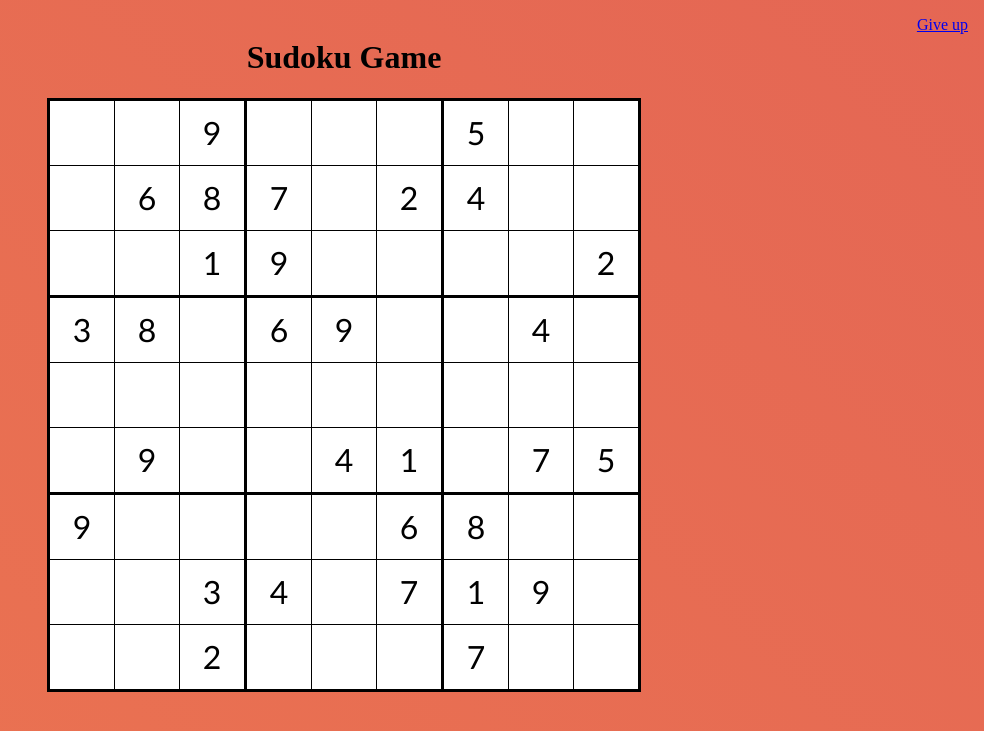
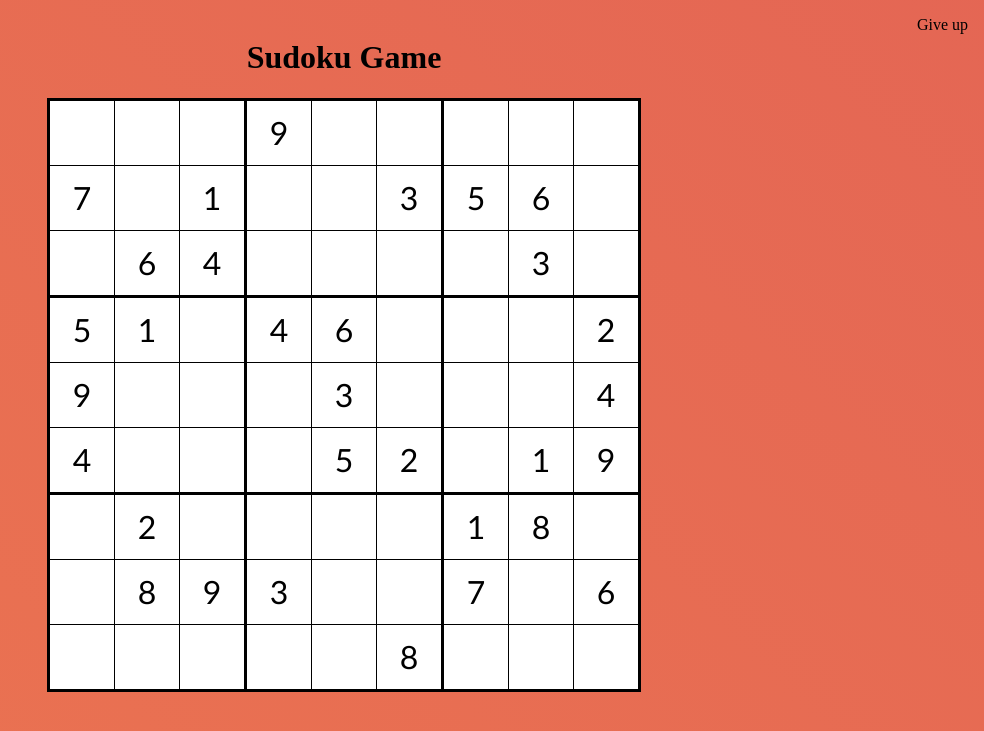
Before and after one commit to Jallal/project3, a PHP site: page /game.php in a window 1280 px wide. Shown: the top 731 px of the page, without its empty margins (296-1280 px from the left). Run offline with PHP 8.4, Linux system fonts and the light colour scheme; some libraries are stand-ins or nearby versions.

Commit message:
all but notes

```diff
--- a/Sudoku.css
+++ b/Sudoku.css
@@ -64,12 +64,12 @@ td {
     text-decoration: none;
 }
 
-.guess-right:link, .guess-right:visited  {
+.guess-right {
     color: green;
     text-decoration: none;
 }
 
-.guess-wrong:link, .guess-wrong:visited  {
+.guess-wrong {
     color: red;
     text-decoration: none;
 }
--- a/format.inc.php
+++ b/format.inc.php
@@ -8,7 +8,7 @@
 
 function present_header($title) {
     $html = "<header>";
-    $html .= "<nav><p><a href=\"game-post.php?m=Give up\">Give up </a></p></nav>";
+    $html .= "<nav><p><a id='give-up'>Give up </a></p></nav>";
     $html .= "<h1>$title</h1>";
     $html .= "</header>";
 
--- a/game.php
+++ b/game.php
@@ -16,6 +16,9 @@ $view = new SudokuView($sudoku);
     <meta charset="UTF-8">
     <title>Sudoku game</title>
     <link rel="stylesheet" href="Sudoku.css" />
+    <script src="https://ajax.googleapis.com/ajax/libs/jquery/2.1.4/jquery.min.js"></script>
+    <script src="//code.jquery.com/ui/1.11.4/jquery-ui.js"></script>
+    <link rel="stylesheet" href="//code.jquery.com/ui/1.11.4/themes/smoothness/jquery-ui.css">
 </head>
 
 <body>
@@ -23,12 +26,220 @@ $view = new SudokuView($sudoku);
 
 
 <div class="cells">
-    <?php
-    echo $view->updatedStatus();
-    ?>
+    <table>
+        <colgroup>
+            <col>
+            <col>
+            <col>
+        </colgroup>
+
+        <colgroup>
+            <col>
+            <col>
+            <col>
+        </colgroup>
+
+        <colgroup>
+            <col>
+            <col>
+            <col>
+        </colgroup>
+
+        <tbody></tbody>
+
+        <tbody>
+        <tr>
+            <?php
+            for ($y = 0; $y < 9; $y++) {
+                if (($y) % 3 == 0){
+                    echo "</tbody><tbody>";
+                }
+
+                echo "<tr>";
+                for ($x = 0; $x < 9; $x++) {
+                    echo <<<HTML
+
+                <td>
+                    <a id="cell-$y-$x" class="cell">&nbsp;&nbsp;&nbsp;&nbsp;&nbsp;&nbsp;</a>
+
+                </td>
+HTML;
+                }
+                echo "</tr>";
+            }
+
+            ?>
+
+        </tbody>
+    </table>
+
+
 </div>
 
 
+<div id="dialog" title="Basic dialog">
+    <form id="guessform">
+        Enter value for cell, 0 to make the cell blank:<br>
+        <input id="guess" type="text" placeholder="1-9" value="">
+        <br><br>
+        <input type="submit"  name ="submit_button" value="Add Guess">
+    </form>
+        <br>Enter a note for cell:<br>
+        <form id="notesform">
+            <input id="note" type="text" placeholder="1-9" value="">
+
+            <br>
+            <br>
+            <input type="submit"  name ="note_button" value="Add Note">
+
+        </form>
+</div>
+
 
 </body>
+
+
+<script>
+
+    var gameNotes
+
+$(document).ready(function() {
+
+    var clicked_x;
+    var clicked_y;
+
+    var gameSolution = [
+        [8, 5, 3, 9, 1, 6, 4, 2, 7],
+        [7, 9, 1, 2, 4, 3, 5, 6, 8],
+        [2, 6, 4, 5, 8, 7, 9, 3, 1],
+        [5, 1, 8, 4, 6, 9, 3, 7, 2],
+        [9, 7, 2, 8, 3, 1, 6, 5, 4],
+        [4, 3, 6, 7, 5, 2, 8, 1, 9],
+        [3, 2, 7, 6, 9, 4, 1, 8, 5],
+        [1, 8, 9, 3, 2, 5, 7, 4, 6],
+        [6, 4, 5, 1, 7, 8, 2, 9, 3]
+    ];
+
+    var gameStart = [
+        [0, 0, 0,   9, 0, 0,    0, 0, 0],
+        [7, 0, 1,   0, 0, 3,    5, 6, 0],
+        [0, 6, 4,   0, 0, 0,    0, 3, 0],
+
+        [5, 1, 0,   4, 6, 0,    0, 0, 2],
+        [9, 0, 0,   0, 3, 0,    0, 0, 4],
+        [4, 0, 0,   0, 5, 2,    0, 1, 9],
+
+        [0, 2, 0,   0, 0, 0,    1, 8, 0],
+        [0, 8, 9,   3, 0, 0,    7, 0, 6],
+        [0, 0, 0,   0, 0, 8,    0, 0, 0]
+    ];
+
+    var gamePlaying = [
+        [0, 0, 0,   9, 0, 0,    0, 0, 0],
+        [7, 0, 1,   0, 0, 3,    5, 6, 0],
+        [0, 6, 4,   0, 0, 0,    0, 3, 0],
+
+        [5, 1, 0,   4, 6, 0,    0, 0, 2],
+        [9, 0, 0,   0, 3, 0,    0, 0, 4],
+        [4, 0, 0,   0, 5, 2,    0, 1, 9],
+
+        [0, 2, 0,   0, 0, 0,    1, 8, 0],
+        [0, 8, 9,   3, 0, 0,    7, 0, 6],
+        [0, 0, 0,   0, 0, 8,    0, 0, 0]
+    ];
+
+    gameNotes = [
+        [[], [], [],   [], [], [],    [], [], []],
+        [[], [], [],   [], [], [],    [], [], []],
+        [[], [], [],   [], [], [],    [], [], []],
+
+        [[], [], [],   [], [], [],    [], [], []],
+        [[], [], [],   [], [], [],    [], [], []],
+        [[], [], [],   [], [], [],    [], [], []],
+
+        [[], [], [],   [], [], [],    [], [], []],
+        [[], [], [],   [], [], [],    [], [], []],
+        [[], [], [],   [], [], [],    [], [], []],
+    ];
+
+    // render view
+    function update(){
+        for (y = 0; y < 9; y++) {
+            for (x = 0; x < 9; x++) {
+                // if cell has value
+                if (gamePlaying[y][x] != 0) {
+                    $("#cell-" + y + "-" + x).text(gamePlaying[y][x]);
+                }
+
+                // if cell has notes
+
+            }
+        }
+
+        if (gamePlaying == gameSolution){
+            alert("YOU WIN!");
+        }
+    };
+
+    update();
+
+    $(".cell").click(function (event) {
+        // get cell x,y
+        a = event.target.id.split("-");
+        y = parseInt(a[1]);
+        x = parseInt(a[2]);
+
+        // if editable
+        if (gameStart[y][x] == 0) {
+            $( "#dialog").dialog( "open" );
+            $("#guess").val( "" )
+            $("#note").val( "" )
+            clicked_x = x;
+            clicked_y = y;
+        }
+    });
+
+    $( "#guessform" ).submit(function(event){
+        event.preventDefault();
+        $( "#dialog").dialog( "close" );
+
+        guess = parseInt($("#guess").val());
+
+        gamePlaying[y][x] = guess;
+        // color correctly
+        if (gamePlaying[y][x] == gameSolution[y][x]) {
+            $("#cell-" + y + "-" + x).addClass("guess-right");
+            $("#cell-" + y + "-" + x).removeClass("guess-wrong");
+        } else {
+            $("#cell-" + y + "-" + x).addClass("guess-wrong");
+            $("#cell-" + y + "-" + x).removeClass("guess-right");
+        }
+        // render game
+        update();
+
+        return false;
+    });
+
+    $( "#notesform" ).submit(function(event){
+        event.preventDefault();
+        $( "#dialog").dialog( "close" );
+
+        note = parseInt($("#note").val());
+
+        gameNotes[y][x].push(note);
+
+        update();
+        return false;
+    });
+
+    $("#give-up").click(function (event) {
+        for (y = 0; y < 9; y++) {
+            for (x = 0; x < 9; x++) {
+                $("#cell-" + y + "-" + x).text(gameSolution[y][x]);
+            }
+        }
+    });
+    $( "#dialog" ).dialog({autoOpen: false});
+});
+</script>
 </html>
```
Also changed, not shown: 1 other file.
